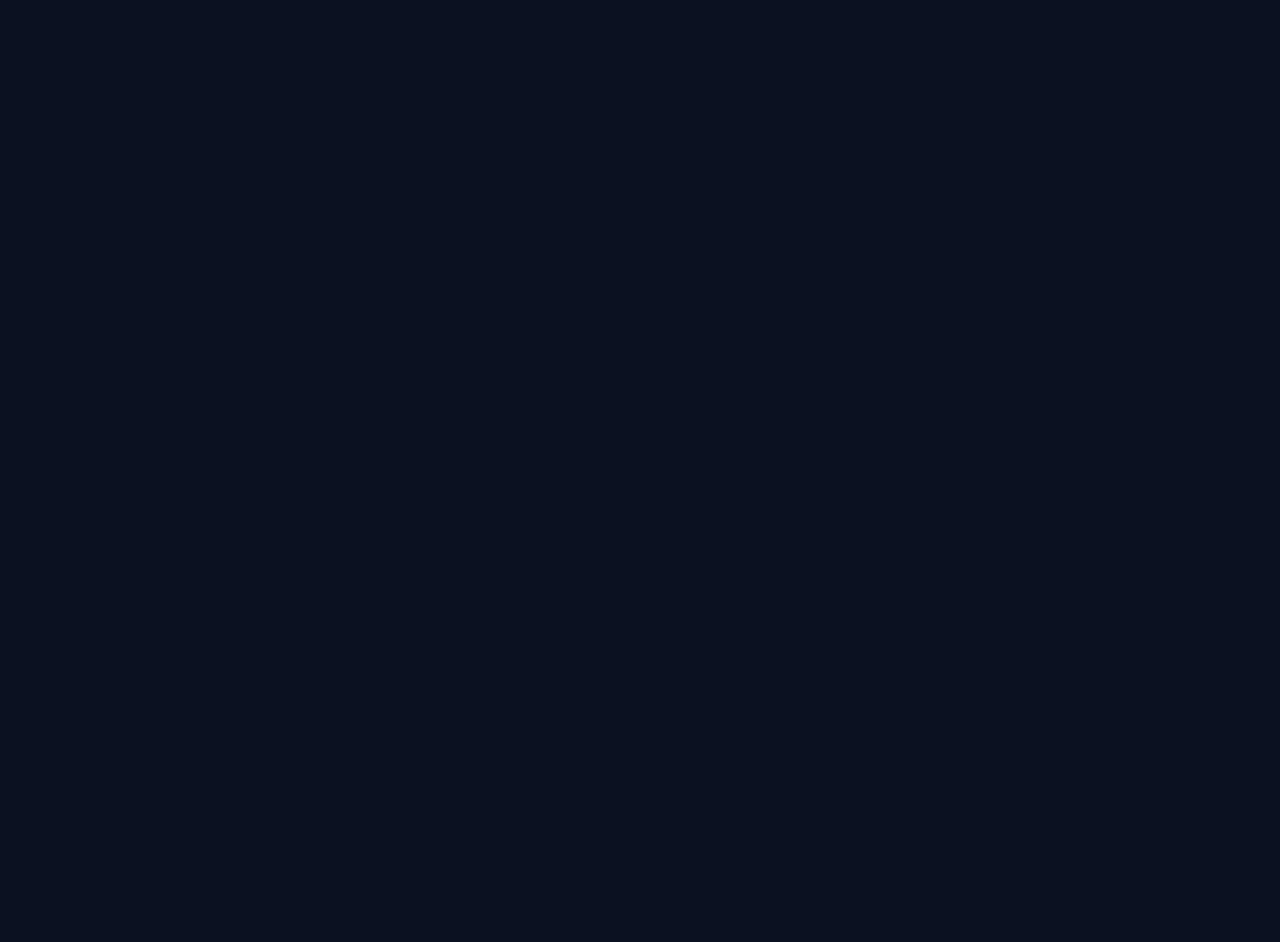
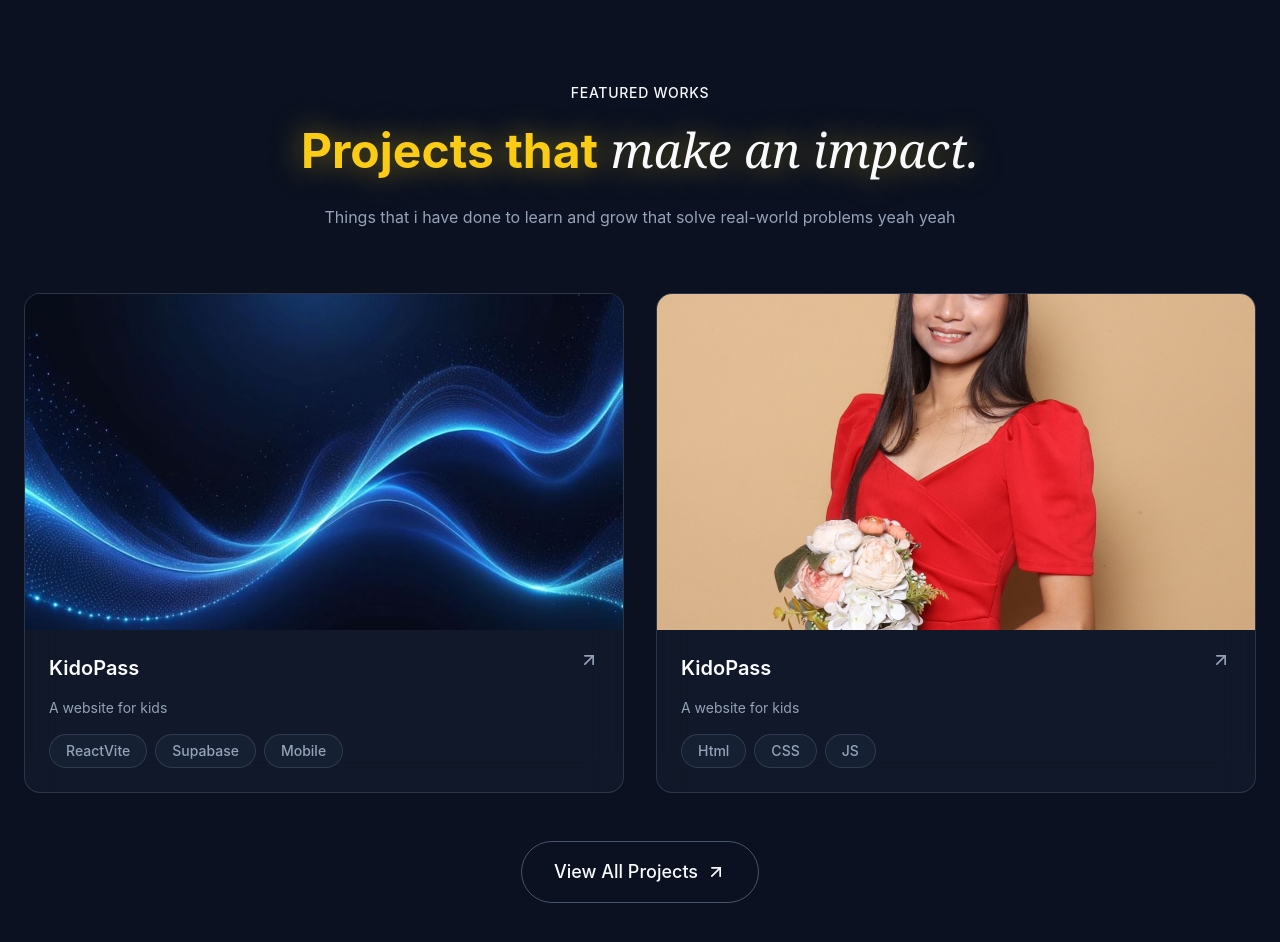
Before and after one commit to AngelicaToquero/angetqz-portfolio, a React (Vite) app: page / in a window 1280 px wide. Shown: the part 1840-2782 px from the top of the page. Before the commit the page ends 1792 px from the top, so only its background shows below. Built offline with nearby package versions, Linux system fonts and the light colour scheme.

Commit message:
done project section placeholder

```diff
--- a/src/components/AnimatedBorderButton.jsx
+++ b/src/components/AnimatedBorderButton.jsx
@@ -1,6 +1,6 @@
 import { Download } from "lucide-react";
 
-export const AnimatedBorderButton = ({ children = "Download CV" }) => {
+export const AnimatedBorderButton = ({ children }) => {
   return (
     <button
       className="relative bg-transparent border border-border text-foreground
@@ -30,8 +30,7 @@ export const AnimatedBorderButton = ({ children = "Download CV" }) => {
         />
       </svg>
       <span className ="relative z-10 flex items-center justify-center gap-2 ">
-        <Download className="2-5 h-5"/>
-        Download CV
+        {children}
       </span>
     </button>
   );
--- a/src/sections/Hero.jsx
+++ b/src/sections/Hero.jsx
@@ -82,7 +82,10 @@ export const Hero = () => {
                         {/* CTA */}
                         <div className='flex flex-wrap gap-4 animate-fade-in delay-500'>
                         <Button className="lg">Contact Me <ArrowRight className='w-5 h-5'/></Button>
-                          <AnimatedBorderButton/>
+                          <AnimatedBorderButton>
+                            <Download className="2-5 h-5"/>
+                             Download CV
+                            </AnimatedBorderButton>
                         </div>
 
                         {/* Social Links */}
--- a/src/sections/Projects.jsx
+++ b/src/sections/Projects.jsx
@@ -1,3 +1,85 @@
+import { ArrowUpRight } from "lucide-react";
+import { AnimatedBorderButton } from "../components/AnimatedBorderButton";
+
+const projects = [
+    {
+      title: "KidoPass",
+      description: "A website for kids",
+      image: "hero.jpg",
+      tags : ["ReactVite", "Supabase","Mobile"],
+      link : "#",
+      github : "#",
+    },
+    {
+      title: "KidoPass",
+      description: "A website for kids",
+      image: "/projects/dp.jpg",
+      tags : ["Html", "CSS","JS"],
+      link : "#",
+      github : "#",
+    },
+];
+
 export const Projects = () => {
-    return <section></section>
+    return ( <section id= "projects" className="py-32 relative overflow-hidden">
+        <div className="container mx-auto relative px-6 z-10">
+            {/* Section Header */}
+            <div className="text-center mx-auto max-w-3xl mb-16">
+                <span className="text-secondary-foreground text-sm font-medium tracking-wider uppercase">Featured Works</span>
+                <h2 className=" text-primary text-4xl mt-4 mb-6 md:text-5xl font-bold leading-tight animate-fade-in glow-text">Projects that
+                    <span className="font-normal text-secondary-foreground font-serif italic"> make an impact.
+                    </span>
+                </h2>
+                <p className="text-muted-foreground">Things that i have done to learn and grow that solve real-world problems yeah yeah</p>
+            </div>
+
+            {/* Projects List */}
+            <div className="grid md:grid-cols-2 gap-8">
+                {projects.map((projects, idx) => (
+                    <div key={idx}
+                        className="group glass rounded-2xl overflow-hidden animate-fade-in"
+                        sytle = {{animationDelay: `${(idx + 1) * 100}ms`}}
+                        >
+                        {/* Image */}
+                        <div className="relative overflow-hidden aspect-video">
+                           <img src={projects.image}
+                           alt={projects.titles}
+                           className="w-full h-full object-cover transition-transform duration-700 group-hover:scale-110"
+                           />
+                           </div>
+
+                           {/* Contents */}
+                           <div className="space-y-4 p-6">
+                            <div className="flex items-start justify-between">
+                                <h3 className="text-xl font-semibold group-hover:text-primary transition-colors">{projects.title}</h3>
+                                <ArrowUpRight className="w-5 h-5 text-muted-foreground
+                                group-hover:text-primary
+                                group-hover:translate-x-1
+                                group=hover: -translate-y-1 transition-all"/>
+                            </div>
+                            <p className="text-sm text-muted-foreground">{projects.description}</p>
+                            <div className="flex flex-wrap gap-2">{projects.tags.map((tag, tagIdx) => (
+                                <span
+                                key={tagIdx}
+                                className="px-4 py-1.5 rounded-full bg-surface
+                                text-sm font-medium border border-border/50 text-muted-foreground
+                                hover:border-primary/50 hover:text-primary
+                                transition-all duration-300">{tag}</span>
+
+                            ))}</div>
+                           </div>
+                        </div>
+
+                ))}
+            </div>
+            {/* View All Projects Button */}
+            <div className="text-center mt-12 animate-fade-in animation-delay-500">
+                <AnimatedBorderButton>
+                    View All Projects
+                    <ArrowUpRight className="w-5 h-5"/>
+                </AnimatedBorderButton>
+            </div>
+        </div>
+    </section>
+    )
 };
```
Also changed, not shown: public/projects/dp.jpg (added).
